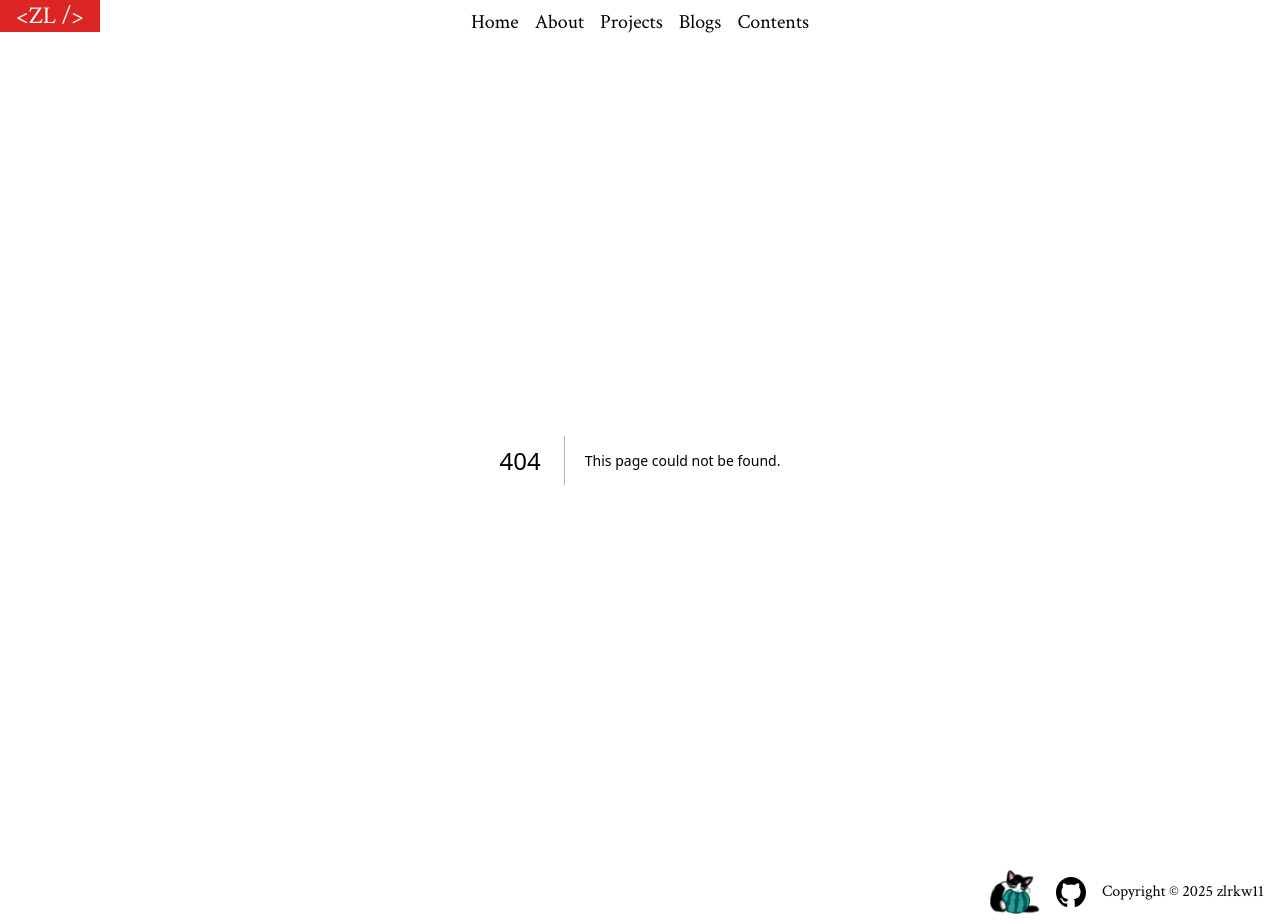
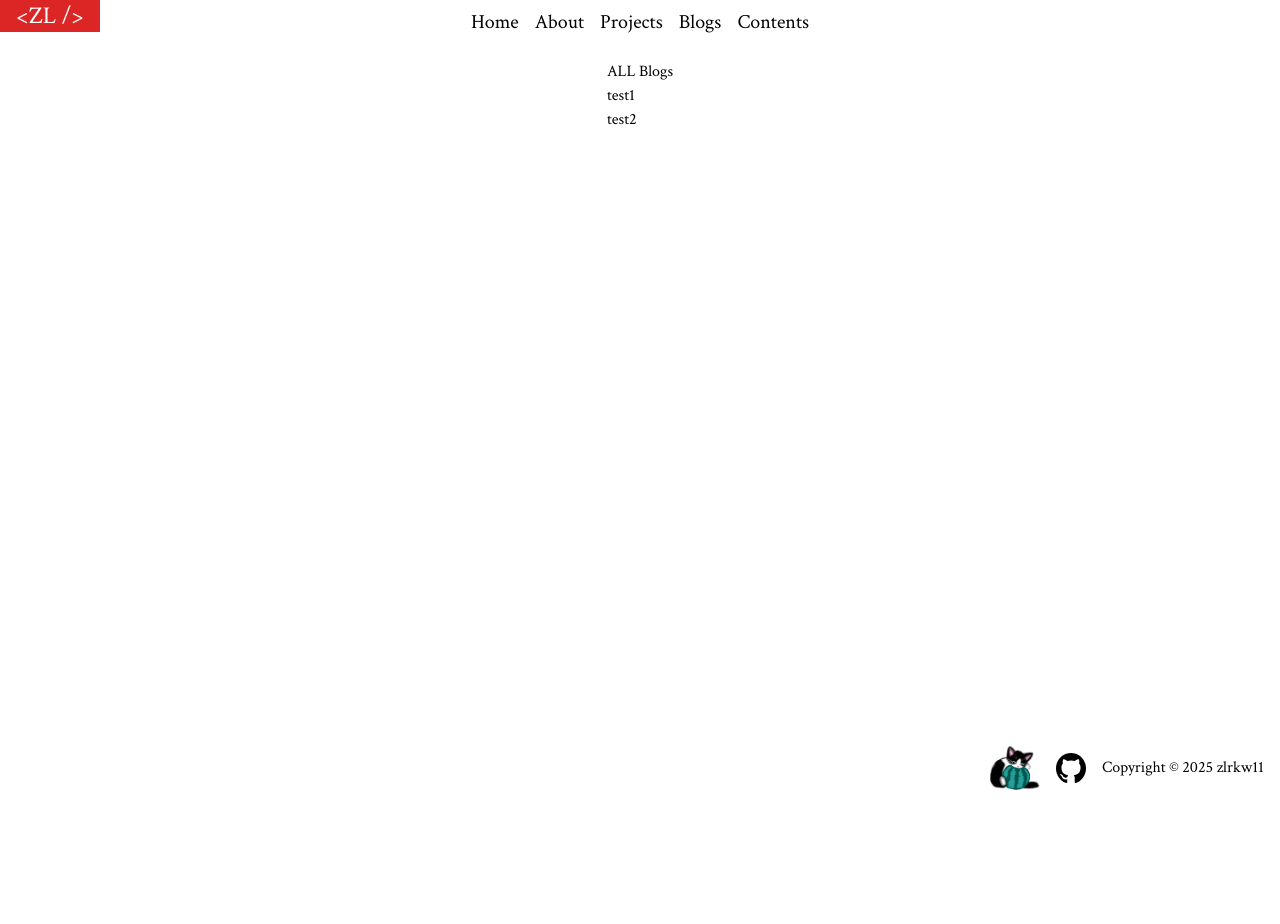
Before and after one commit to zlrkw11/zl-v2, a Next.js app: page /blogs in a window 1280 px wide. Before the commit this address had no page. After the commit the page ends 800 px from the top, so only its background shows below. Built offline with nearby package versions, Linux system fonts and the light colour scheme.

Commit message:
blogs page set up

```diff
--- /dev/null
+++ b/app/blogs/[slug]/page.tsx
@@ -0,0 +1,25 @@
+import fs from "fs";
+import path from "path";
+
+type BlogProps = {
+  params: { slug: string };
+};
+
+const Blog = async ({ params }: BlogProps) => {
+  const filePath = path.join(process.cwd(), "data", "blogs.json");
+  const fileData = fs.readFileSync(filePath, "utf-8");
+  const blogs = JSON.parse(fileData);
+
+  const blog = blogs.find((b: any) => b.slug === params.slug);
+  if (!blog) {
+    return <p>Blog not found!</p>;
+  }
+  return (
+    <div className="flex flex-col w-[800px] items-center">
+      <h1>{blog.title}</h1>
+      <p>{blog.text}</p>
+    </div>
+  );
+};
+
+export default Blog;
--- /dev/null
+++ b/app/blogs/page.tsx
@@ -0,0 +1,25 @@
+import Link from "next/link";
+import fs from "fs";
+import path from "path";
+
+// storage for all the blogs
+const Blogs = async () => {
+  const filePath = path.join(process.cwd(), "data", "blogs.json");
+  const fileData = fs.readFileSync(filePath, "utf-8");
+  const blogs = JSON.parse(fileData);
+
+  return (
+    <div>
+      <h1>ALL Blogs</h1>
+      <ul>
+        {blogs.map((blog: any) => (
+          <li key={blog.slug}>
+            <Link href={`/blogs/${blog.slug}`}>{blog.title}</Link>
+          </li>
+        ))}
+      </ul>
+    </div>
+  );
+};
+
+export default Blogs;
--- a/app/components/nav.tsx
+++ b/app/components/nav.tsx
@@ -20,7 +20,7 @@ const Nav = () => {
         <Link className="hover:underline hover:text-gray-600 " href="/">
           Projects
         </Link>
-        <Link className="hover:underline hover:text-gray-600 " href="/">
+        <Link className="hover:underline hover:text-gray-600 " href="/blogs">
           Blogs
         </Link>{" "}
         <Link className="hover:underline hover:text-gray-600" href="/contents">
--- /dev/null
+++ b/data/blogs.json
@@ -0,0 +1,12 @@
+[
+  {
+    "title": "test1",
+    "slug": "blog_1",
+    "text": "This is the content of my first blog."
+  },
+  {
+    "title": "test2",
+    "slug": "blog_2",
+    "text": "This is another blog post."
+  }
+]
```
Also changed, not shown: app/blogs/blogs.tsx (deleted).
